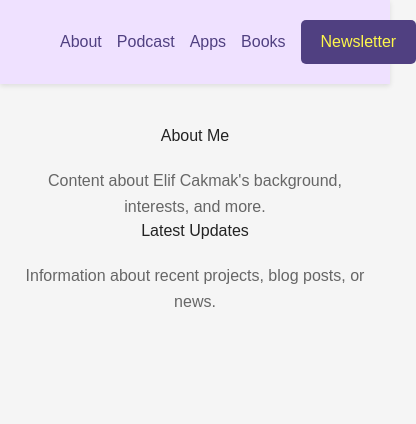
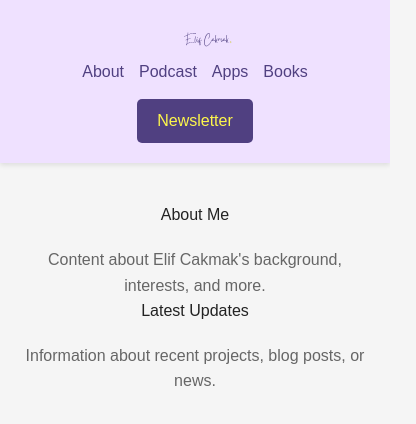
Before and after one commit to elifcakmak-blog/elifcakmak, a Next.js app: page / in a window 390 px wide. Shown: the top 424 px of the page, 416 px wide, since content can reach past the window. Built offline with nearby package versions, Linux system fonts and the light colour scheme.

Commit message:
mobile view

```diff
--- a/app/globals.css
+++ b/app/globals.css
@@ -27,13 +27,14 @@ body {
   padding: 20px 40px;
   justify-content: space-between;
   align-items: center;
-
+  flex-wrap: wrap;
 }
 
 .nav {
   display: flex;
   gap: 15px;
   align-items: center;
+  flex-wrap: wrap;
 }
 
 .nav-link {
@@ -65,6 +66,7 @@ body {
   display: inline-block;
   margin: 10px;
   cursor: pointer;
+  flex-shrink: 0;
 }
 
 .logo {
@@ -99,3 +101,20 @@ body {
   color: #fff;
   text-align: center;
 }
+
+
+/* Adjustments for smaller screens */
+@media (max-width: 768px) {
+  .header {
+    flex-direction: column;
+    align-items: center;
+  }
+
+  .nav {
+    justify-content: center;
+  }
+
+  .logo {
+    width: 80px; /* Resize logo for smaller screens */
+  }
+}
```
